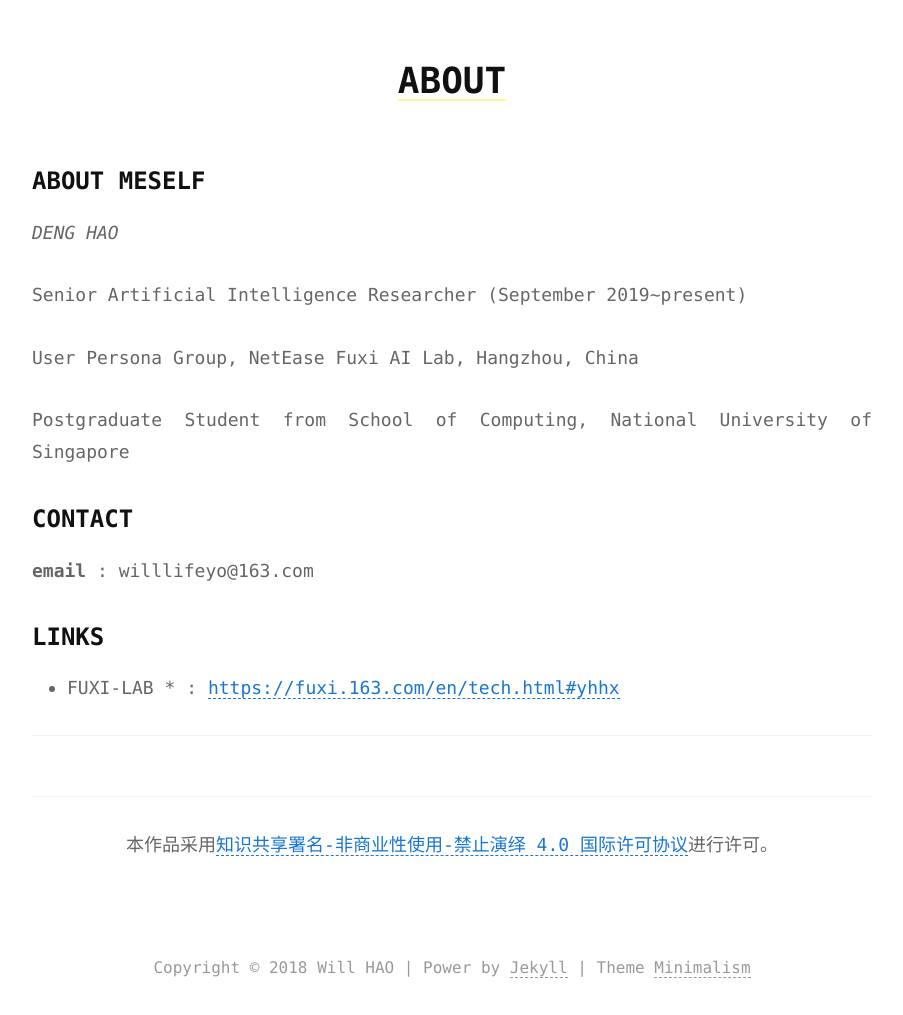
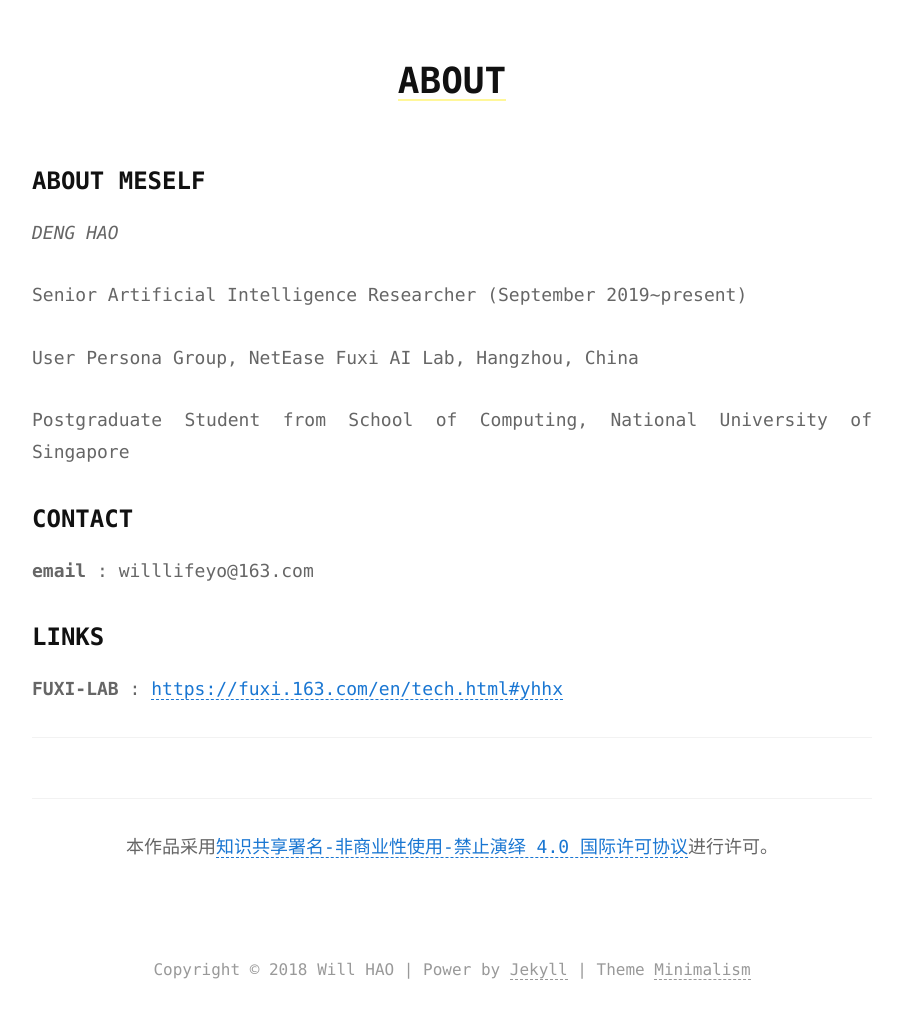
Before and after one commit to Wwwwei/Wwwwei.github.io, a Jekyll site: the page built from about.md, in a window 1280 px wide. Shown: the whole page, without its empty margins (188-1091 px from the left). Built offline with Jekyll 4.4.1, drawn with Linux system fonts in a browser that asks for light colours.

Commit message:
*) 取消订阅

```diff
--- a/_config.yml
+++ b/_config.yml
@@ -23,7 +23,7 @@ show_excerpt: true
 
 github: https://github.com/willSai
 email: mailto:willlifeyo@163.com
-rss: true
+rss: false
 
 # --- 评论设置 ---
 # 开启评论，取消下面一行注解，并填写相应评论运营商提供的 id，目前仅支持来必力和 gitment
--- a/about.md
+++ b/about.md
@@ -20,6 +20,6 @@ Postgraduate Student from School of Computing, National University of Singapore
 
 ### LINKS
 
-* FUXI-LAB * : <https://fuxi.163.com/en/tech.html#yhhx>
+**FUXI-LAB** : <https://fuxi.163.com/en/tech.html#yhhx>
 
 ---
```
